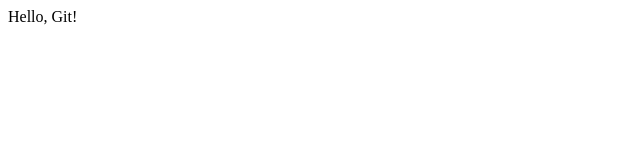
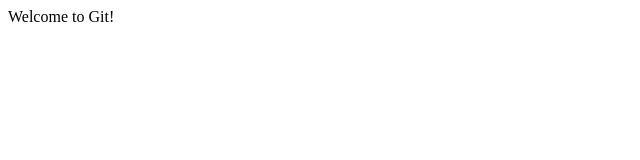
Before and after one commit to innisava/changes, a plain HTML site: page index.html in a window 1280 px wide. Shown: the full height of the page, 0-640 px from the left. Drawn offline with Linux system fonts and the light colour scheme.

Commit message:
Update index.html

```diff
--- a/index.html
+++ b/index.html
@@ -1 +1 @@
-<html><body>Hello, Git!</body></html>
+<html><body>Welcome to Git!</body></html>
```
